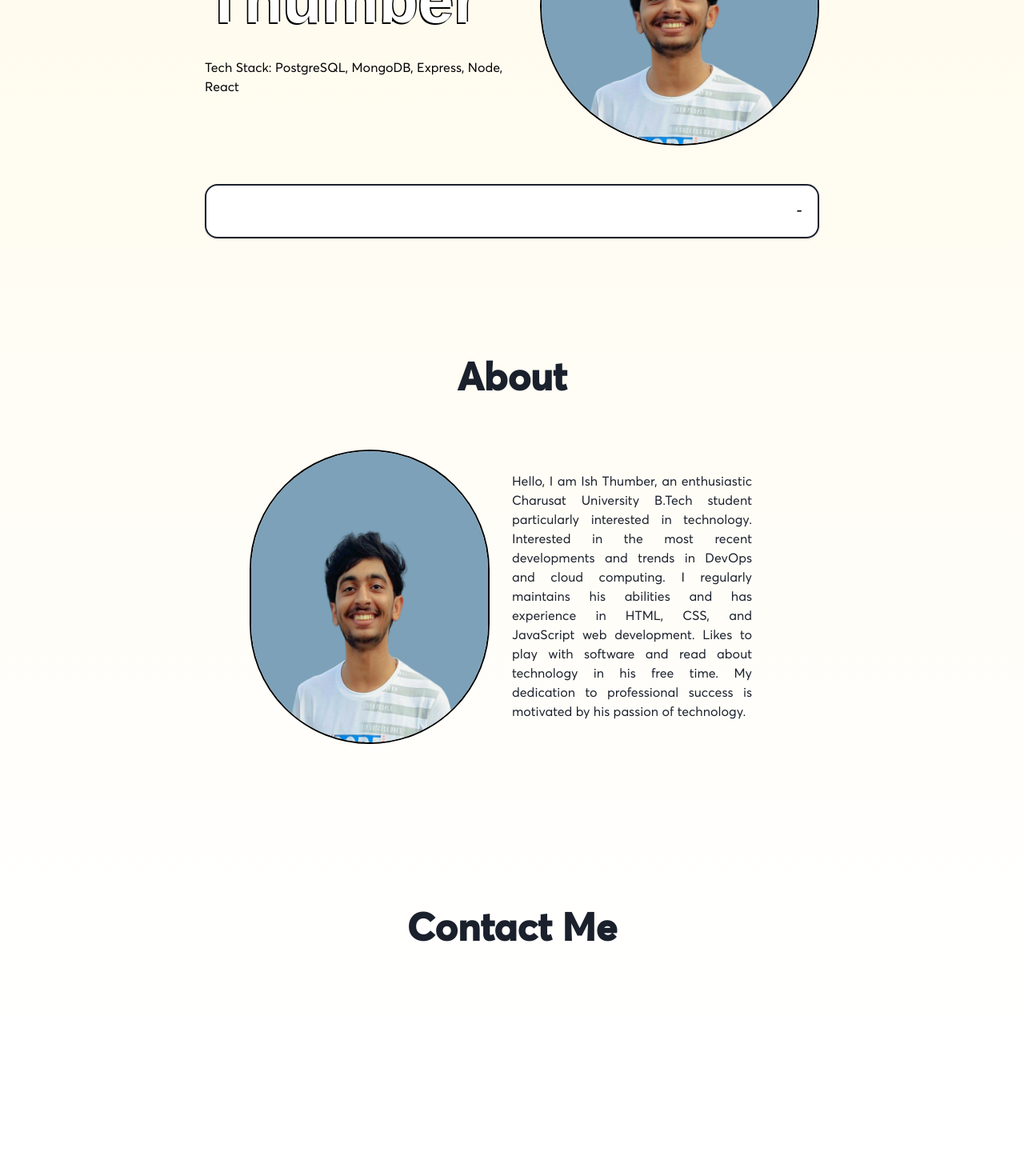
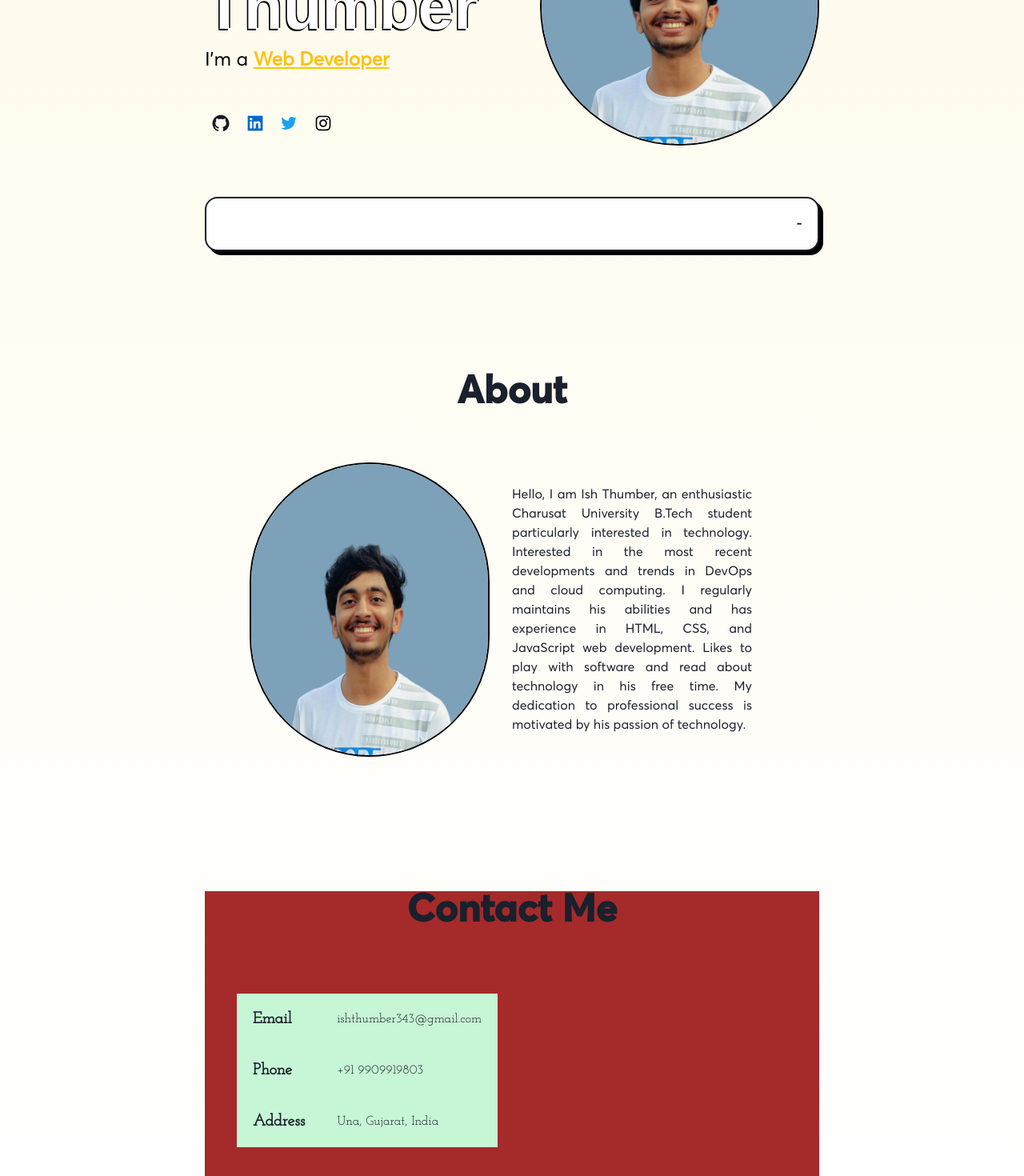
Before and after one commit to IshThumber/Ish-Portfolio, a React (Create React App) app: page / in a window 1280 px wide. Shown: the part 360-1830 px from the top of the page at 80% size. Before the commit the page ends 1666 px from the top, so only its background shows below. Built offline with nearby package versions, Linux system fonts and the light colour scheme; no server answers; a web font is replaced by a local one.

Commit message:
until contact me section

```diff
--- a/package.json
+++ b/package.json
@@ -14,6 +14,7 @@
     "framer-motion": "^10.8.5",
     "react": "^18.2.0",
     "react-dom": "^18.2.0",
+    "react-icons": "^4.8.0",
     "react-scripts": "5.0.1",
     "web-vitals": "^2.1.4"
   },
--- a/src/App.css
+++ b/src/App.css
@@ -14,6 +14,8 @@
   /* Change ScrollBar */
   -webkit-perspective: 1px;
   -webkit-backface-visibility: hidden;
+  -webkit-overflow-scrolling: touch;
+  scroll-behavior: smooth scroll;
 }
 
 ::-webkit-scrollbar {
--- a/src/components/ContactUs/contactme.js
+++ b/src/components/ContactUs/contactme.js
@@ -1,4 +1,4 @@
-import { Box, Heading } from "@chakra-ui/react";
+import { Box, Heading, HStack, Text } from "@chakra-ui/react";
 // import "./contact.css";
 const Contact = () => {
    return (
@@ -7,12 +7,13 @@ const Contact = () => {
             width="60%"
             margin="auto"
             alignItems="center"
-            // bg="brown"
-            padding={10}
+            bg="brown"
+            // padding={10}
             marginTop={10}
          >
             <Box
-            // bg="cyan.100"
+               // bg="cyan.100"
+               paddingBottom={10}
             >
                <Heading
                   as="h1"
@@ -23,15 +24,80 @@ const Contact = () => {
                   Contact Me
                </Heading>
             </Box>
-            <br />
-            <br />
+
             <Box
                // bg="yellow.100"
-               padding={4}
+               padding={10}
                display="flex"
                flexDirection="row"
                justifyContent="space-between"
-            ></Box>
+            >
+               <HStack w="100%">
+                  <Box display="flex" bg="green.100">
+                     <Box>
+                        <Box justifyContent={"space-between"} h="100%">
+                           <Heading
+                              as="h1"
+                              size="md"
+                              fontFamily="Josefin Slab"
+                              padding={5}
+                           >
+                              Email
+                           </Heading>
+                           <Heading
+                              as="h1"
+                              size="md"
+                              fontFamily="Josefin Slab"
+                              padding={5}
+                           >
+                              Phone
+                           </Heading>
+                           <Heading
+                              as="h1"
+                              size="md"
+                              fontFamily="Josefin Slab"
+                              padding={5}
+                           >
+                              Address
+                           </Heading>
+                        </Box>
+                     </Box>
+                     <Box>
+                        <Box justifyContent={"space-between"} h="100%">
+                           <Text
+                              size="sm"
+                              fontFamily="Josefin Slab"
+                              padding={5}
+                              onClick={() => {
+                                 window.open("mailto:ishthumber343@gmail.com");
+                              }}
+                              cursor="pointer"
+                           >
+                              ishthumber343@gmail.com
+                           </Text>
+                           <Text
+                              size="sm"
+                              fontFamily="Josefin Slab"
+                              padding={5}
+                              onClick={() => {
+                                 window.open("tel:+919909919803");
+                              }}
+                              cursor="pointer"
+                           >
+                              +91 9909919803
+                           </Text>
+                           <Text
+                              size="sm"
+                              fontFamily="Josefin Slab"
+                              padding={5}
+                           >
+                              Una, Gujarat, India
+                           </Text>
+                        </Box>
+                     </Box>
+                  </Box>
+               </HStack>
+            </Box>
          </Box>
       </>
    );
--- a/src/components/Main/Quotes/quote.js
+++ b/src/components/Main/Quotes/quote.js
@@ -57,6 +57,7 @@ function Quote() {
             padding={5}
             borderRadius="1rem"
             border="2px"
+            boxShadow="5px 5px 0px #000"
          >
             <Box textAlign="center">
                <Text>{quote}</Text>
--- a/src/components/Main/content/Content.css
+++ b/src/components/Main/content/Content.css
@@ -12,3 +12,8 @@
    text-shadow: -1.5px -1.5px 0 #000, 1.5px -1.5px 0 #000, -1.5px 1.5px 0 #000;
 
 }
+
+::selection {
+   background: #FFC300;
+   /* color: #ffffff; */
+}
--- a/src/components/Main/content/Hero.js
+++ b/src/components/Main/content/Hero.js
@@ -1,11 +1,29 @@
 import React from "react";
-import { Box, Heading, Image, Text } from "@chakra-ui/react";
+import {
+   Box,
+   Container,
+   Heading,
+   Image,
+   Text,
+   Icon,
+   textDecoration
+} from "@chakra-ui/react";
 import sideImg from "../../../assets/self.png";
 import "./Content.css";
+
+import {
+   AiOutlineGithub,
+   AiFillLinkedin,
+   AiOutlineTwitter,
+   AiOutlineInstagram
+} from "react-icons/ai";
 const Hero = () => {
+   const handleClick = () => {
+      window.location.href = "https://www.example.com";
+   };
    return (
       <>
-         <Box w="100%" padding="5rem 0rem 3rem 0rem">
+         <Box w="100%" padding="5rem 0rem 4rem 0rem">
             <Box
                display="flex"
                width="60%"
@@ -22,7 +40,7 @@ const Hero = () => {
                   position="relative"
                   display="flex"
                   color={"black"}
-                  alignSelf="start"
+                  alignSelf="center"
                   flexDirection={"column"}
                >
                   <Heading as="h1" size="md" fontFamily="Josefin Slab">
@@ -42,18 +60,76 @@ const Hero = () => {
                         </span>
                      </Heading>
                   </Box>
-                  {/* <Text w="90%">
-                     A <span>Tech Enthusiastic</span> developer from{" "}
-                     <span>India</span>.
-                     <br />
-                     Interests in Cloud, DevOps, Web Development, and Machine
-                     Learning.
-                  </Text> */}
-                  <br />
-                  <Text>
-                     Tech Stack:{" "}
-                     <span>PostgreSQL, MongoDB, Express, Node, React</span>
+                  <Text fontSize="2xl">
+                     I'm a{" "}
+                     <span
+                        style={{
+                           color: "#FFC300",
+                           textDecoration: "underline",
+                           fontWeight: "bold"
+                        }}
+                     >
+                        Web Developer
+                     </span>
                   </Text>
+
+                  <Box
+                     w="40%"
+                     // bg="yellowgreen"
+                     padding={2}
+                     display="flex"
+                     justifyContent="space-between"
+                     marginTop={10}
+                  >
+                     <Box
+                        borderRadius="100%"
+                        onClick={() => {
+                           window.location.href =
+                              "https://github.com/IshThumber";
+                        }}
+                        cursor="pointer"
+                     >
+                        <Icon
+                           as={AiOutlineGithub}
+                           boxSize="6"
+                           color="#161b22"
+                        />
+                     </Box>
+                     <Box
+                        borderRadius="100%"
+                        onClick={() => {
+                           window.location.href =
+                              "https://www.linkedin.com/in/ishthumber/";
+                        }}
+                        cursor="pointer"
+                     >
+                        <Icon as={AiFillLinkedin} boxSize="6" color="#0a66c2" />
+                     </Box>
+                     <Box
+                        borderRadius="100%"
+                        onClick={() => {
+                           window.location.href =
+                              "https://twitter.com/ish_thumber";
+                        }}
+                        cursor="pointer"
+                     >
+                        <Icon
+                           as={AiOutlineTwitter}
+                           boxSize="6"
+                           color="#1da1f2"
+                        />
+                     </Box>
+                     <Box
+                        borderRadius="100%"
+                        onClick={() => {
+                           window.location.href =
+                              "https://instagram.com/__ish343__";
+                        }}
+                        cursor="pointer"
+                     >
+                        <Icon as={AiOutlineInstagram} boxSize="6" color="" />
+                     </Box>
+                  </Box>
                </Box>
                <Box>
                   <Image
@@ -62,6 +138,7 @@ const Hero = () => {
                      width={400}
                      border="2px solid black"
                      borderRadius="full"
+                     // boxShadow="5px 5px 0px rgba(0, 0, 0)"
                   />
                </Box>
             </Box>
```
Also changed, not shown: 1 other file (tests, documents, lock files or other folders).
